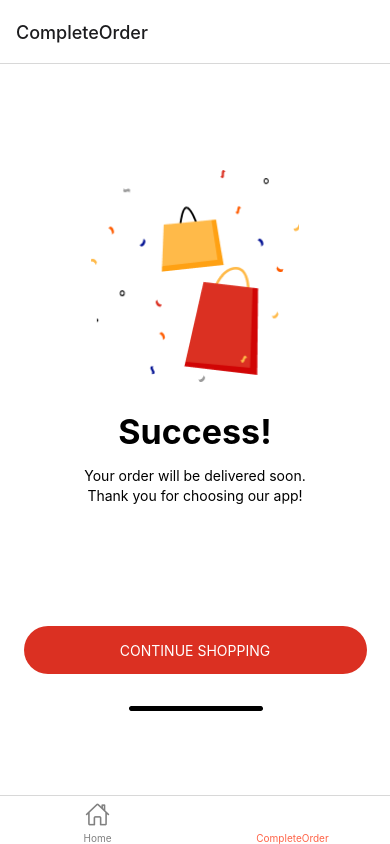
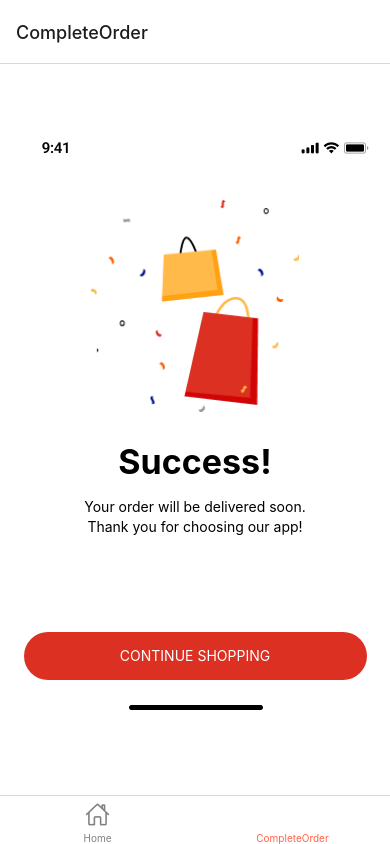
Before and after one commit to GiliEllen/react-natve-e-commerce-frontend, a React Native app: screen /CompleteOrder in a window 390 px wide. Built offline with nearby package versions, Linux system fonts and the light colour scheme.

Commit message:
status-bar-page-layout

```diff
--- a/screens/CompleteOrder.js
+++ b/screens/CompleteOrder.js
@@ -4,7 +4,11 @@ import React from "react";
 const CompleteOrder = () => {
   return (
     <View style={styles.container}>
-      <Image source={require("../assets/bags.png")} style={styles.image} />
+      <Image
+        source={require("../assets/status-bar.png")}
+        style={styles.statusImg}
+      />
+      <Image source={require("../assets/bags.png")} style={styles.bagsimg} />
       <Text style={styles.title}>Success!</Text>
       <Text style={styles.content}>
         Your order will be delivered soon. Thank you for choosing our app!
@@ -16,7 +20,7 @@ const CompleteOrder = () => {
       </TouchableOpacity>
       <Image
         source={require("../assets/home-indicator.png")}
-        style={styles.homeImage}
+        style={styles.homeImg}
       />
     </View>
   );
@@ -35,7 +39,7 @@ const styles = StyleSheet.create({
     fontSize: 34,
     lineHeight: 39.84,
   },
-  image: {
+  bagsimg: {
     marginBottom: 30,
     marginTop: 30,
     width: 208,
@@ -44,7 +48,7 @@ const styles = StyleSheet.create({
   content: {
     width: 240,
     height: 45,
-    marginBottom: 115,
+    marginBottom: 90,
     lineHeight: 20,
     textAlign: "center",
     fontSize: 14,
@@ -52,7 +56,7 @@ const styles = StyleSheet.create({
   button: {
     width: 343,
     height: 48,
-    marginBottom: 12,
+    marginBottom: 5,
   },
   buttonContent: {
     backgroundColor: "#DB3022",
@@ -64,7 +68,9 @@ const styles = StyleSheet.create({
   buttonText: {
     color: "white",
   },
-  homeImage: {},
+  homeImg: {
+    marginBottom: 15,
+  },
 });
 
 export default CompleteOrder;
```
Also changed, not shown: assets/status-bar.png (added).
